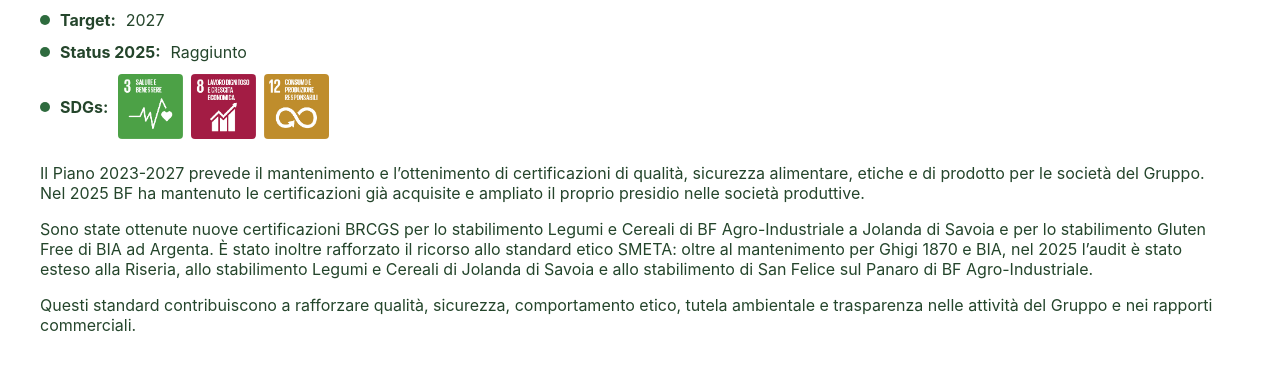
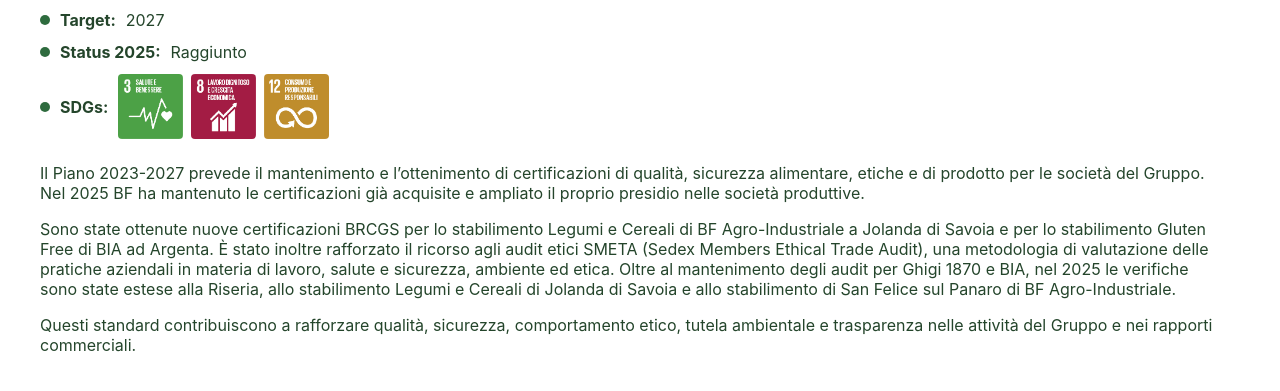
Before and after one commit to veichularba/Bonifiche-Ferraresi---Green-projects, a plain HTML site: page frontend/details/tracciabilità/10_tracciabilità_certificazioni.html in a window 1280 px wide. Shown: the part 143-534 px from the top of the page. Drawn offline with Linux system fonts and the light colour scheme.

Commit message:
Completamento sito sostenibilita BF e revisione contenuti 2025

```diff
--- a/frontend/details/tracciabilità/10_tracciabilità_certificazioni.html
+++ b/frontend/details/tracciabilità/10_tracciabilità_certificazioni.html
@@ -34,10 +34,11 @@
 
     <p>
       Sono state ottenute nuove certificazioni BRCGS per lo stabilimento Legumi e Cereali di BF Agro-Industriale a
-      Jolanda di Savoia e per lo stabilimento Gluten Free di BIA ad Argenta. È stato inoltre rafforzato il ricorso allo
-      standard etico SMETA: oltre al mantenimento per Ghigi 1870 e BIA, nel 2025 l’audit è stato esteso alla Riseria,
-      allo stabilimento Legumi e Cereali di Jolanda di Savoia e allo stabilimento di San Felice sul Panaro di BF
-      Agro-Industriale.
+      Jolanda di Savoia e per lo stabilimento Gluten Free di BIA ad Argenta. È stato inoltre rafforzato il ricorso agli
+      audit etici SMETA (Sedex Members Ethical Trade Audit), una metodologia di valutazione delle pratiche aziendali in
+      materia di lavoro, salute e sicurezza, ambiente ed etica. Oltre al mantenimento degli audit per Ghigi 1870 e BIA,
+      nel 2025 le verifiche sono state estese alla Riseria, allo stabilimento Legumi e Cereali di Jolanda di Savoia e
+      allo stabilimento di San Felice sul Panaro di BF Agro-Industriale.
     </p>
 
     <p>
```
Also changed, not shown: frontend/details/capitaleumano/15_capitale_umano_iso_45001.html (+1 -1 lines).
